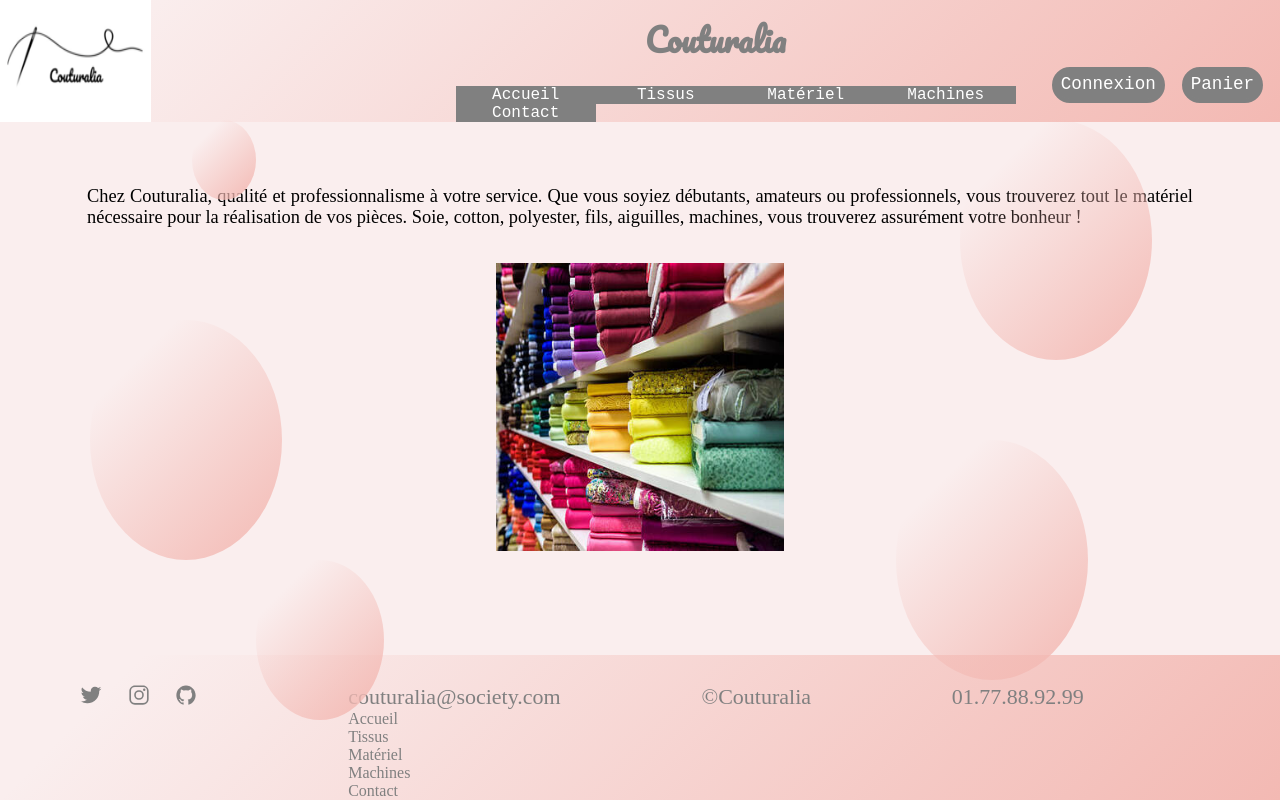
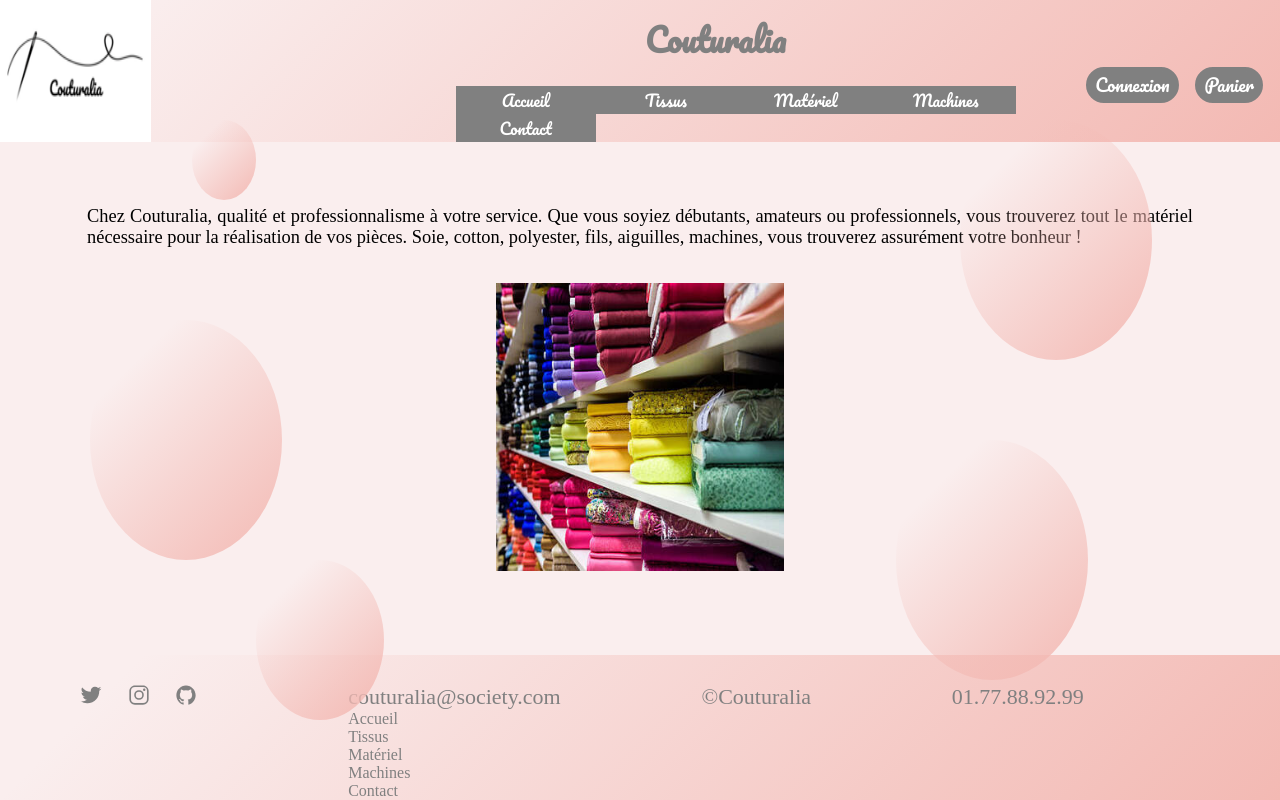
Before and after one commit to Le-7/PREING2MI3-AITCHADI-BELHADJ-CERF-COSTA, a PHP site: page /projet/ in a window 1280 px wide. Run offline with PHP 8.4, Linux system fonts and the light colour scheme; data that the repository does not hold is empty.

Commit message:
police header

```diff
--- a/css/index.css
+++ b/css/index.css
@@ -58,7 +58,7 @@ header {
     background-color: grey;
     color: white;
     display: flex;
-    font-family: 'Courier New', Courier, monospace;
+    font-family: 'Pacifico';
     font-size: 110%;
     justify-content: center;
     line-height: 1em;
@@ -117,7 +117,7 @@ header {
 .menuH li {                          /*Caractéristiques provisoires du menu*/
     display: inline-block;
     float:none;
-    font-family: 'Courier New', Courier, monospace; }
+    font-family: 'Pacifico'; }
 
 .menuH a {                             /*Caractéristiques des "options" du menu*/
 display : block;
```
